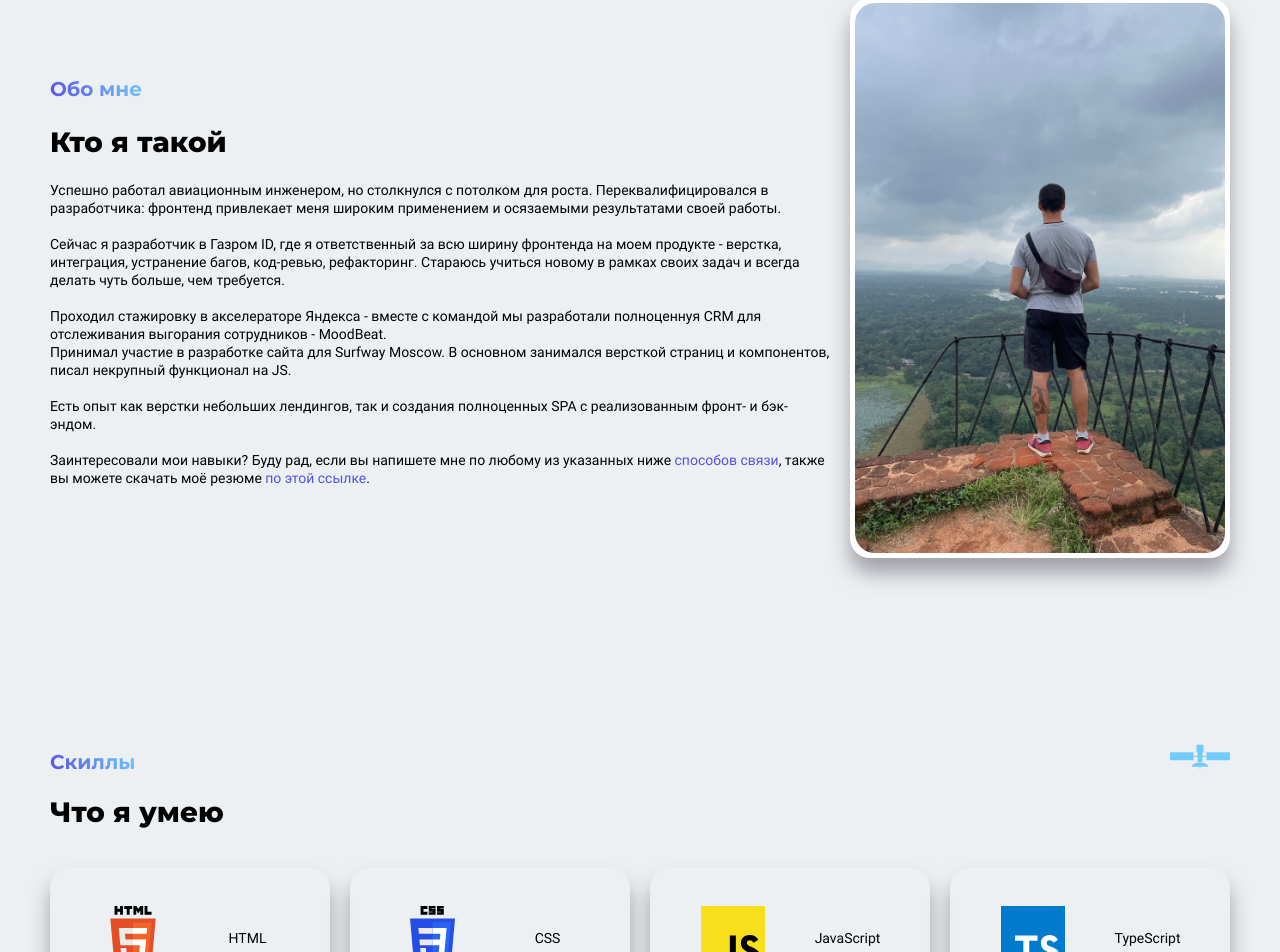
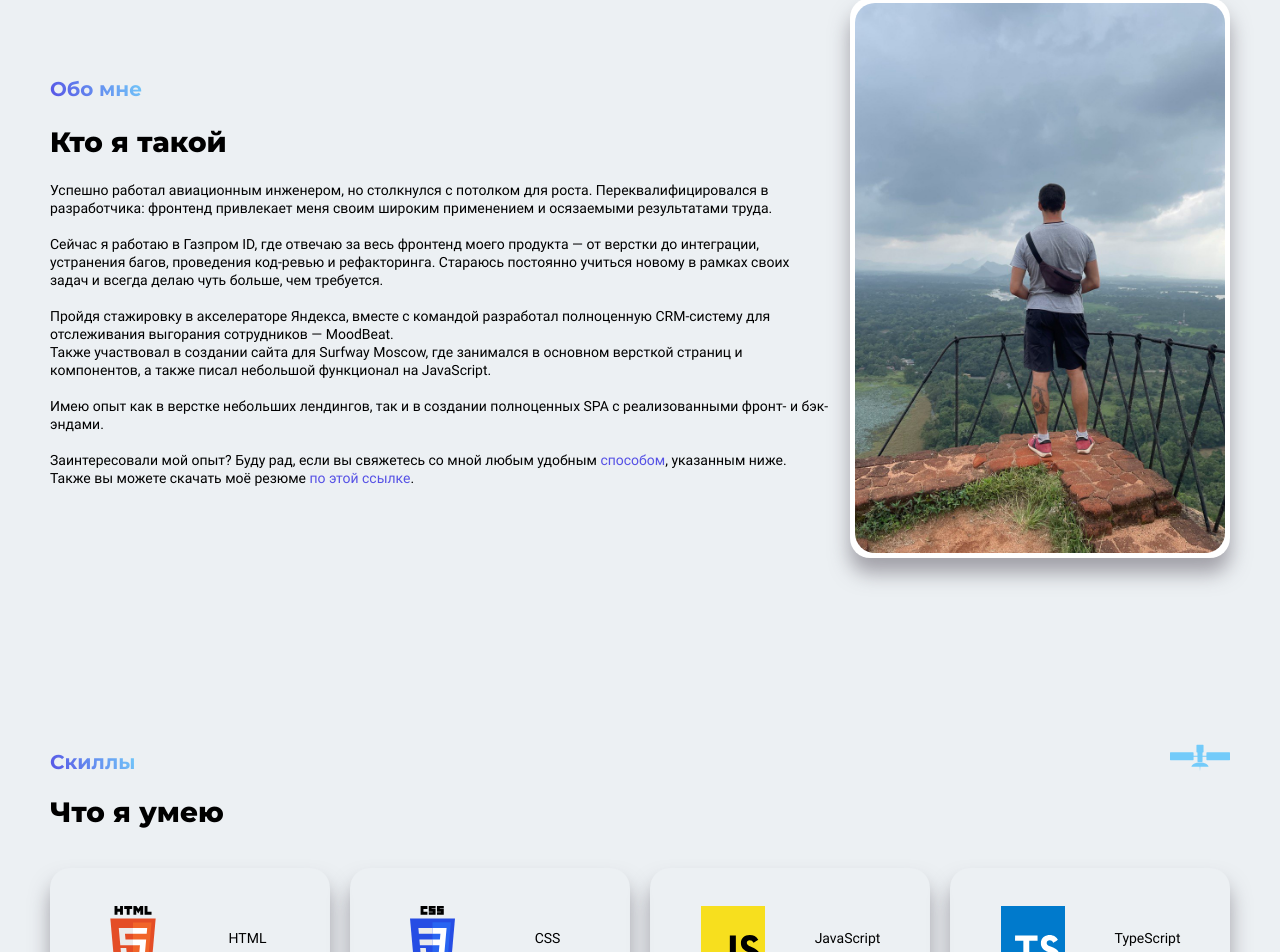
Before and after one commit to RomanRiyanov/portfolio, a React (Vite) app: page / in a window 1280 px wide. Shown: the part 1088-2040 px from the top of the page. Built offline with nearby package versions, Linux system fonts and the light colour scheme.

Commit message:
[fix] fix spelling

```diff
--- a/src/components/About/About.tsx
+++ b/src/components/About/About.tsx
@@ -12,34 +12,34 @@ export function About() {
         <p className="text">
           Успешно работал авиационным инженером, но столкнулся с потолком для
           роста. Переквалифицировался в разработчика: фронтенд привлекает меня
-          широким применением и осязаемыми результатами своей работы.
+          своим широким применением и осязаемыми результатами труда.
           <br />
           <br />
-          Сейчас я разработчик в Газром ID, где я ответственный за всю ширину
-          фронтенда на моем продукте - верстка, интеграция, устранение багов,
-          код-ревью, рефакторинг. Стараюсь учиться новому в рамках своих задач и
-          всегда делать чуть больше, чем требуется.
+          Сейчас я работаю в Газпром ID, где отвечаю за весь фронтенд моего
+          продукта — от верстки до интеграции, устранения багов, проведения
+          код-ревью и рефакторинга. Стараюсь постоянно учиться новому в рамках
+          своих задач и всегда делаю чуть больше, чем требуется.
           <br />
           <br />
-          Проходил стажировку в акселераторе Яндекса - вместе с командой мы
-          разработали полноценнуя CRM для отслеживания выгорания сотрудников -
+          Пройдя стажировку в акселераторе Яндекса, вместе с командой разработал
+          полноценную CRM-систему для отслеживания выгорания сотрудников —
           MoodBeat.
           <br />
-          Принимал участие в разработке сайта для Surfway Moscow. В основном
-          занимался версткой страниц и компонентов, писал некрупный функционал
-          на JS.
+          Также участвовал в создании сайта для Surfway Moscow, где занимался в
+          основном версткой страниц и компонентов, а также писал небольшой
+          функционал на JavaScript.
           <br />
           <br />
-          Есть опыт как верстки небольших лендингов, так и создания полноценных
-          SPA с реализованным фронт- и бэк-эндом.
+          Имею опыт как в верстке небольших лендингов, так и в создании
+          полноценных SPA с реализованными фронт- и бэк-эндами.
           <br />
           <br />
-          Заинтересовали мои навыки? Буду рад, если вы напишете мне по любому из
-          указанных ниже&nbsp;
+          Заинтересовали мой опыт? Буду рад, если вы свяжетесь со мной любым
+          удобным&nbsp;
           <a className="about-link" href="#contacts">
-            способов связи
+            способом
           </a>
-          , также вы можете скачать моё резюме&nbsp;
+          , указанным ниже. Также вы можете скачать моё резюме&nbsp;
           <a
             className="about-link"
             target="_blank"
```
